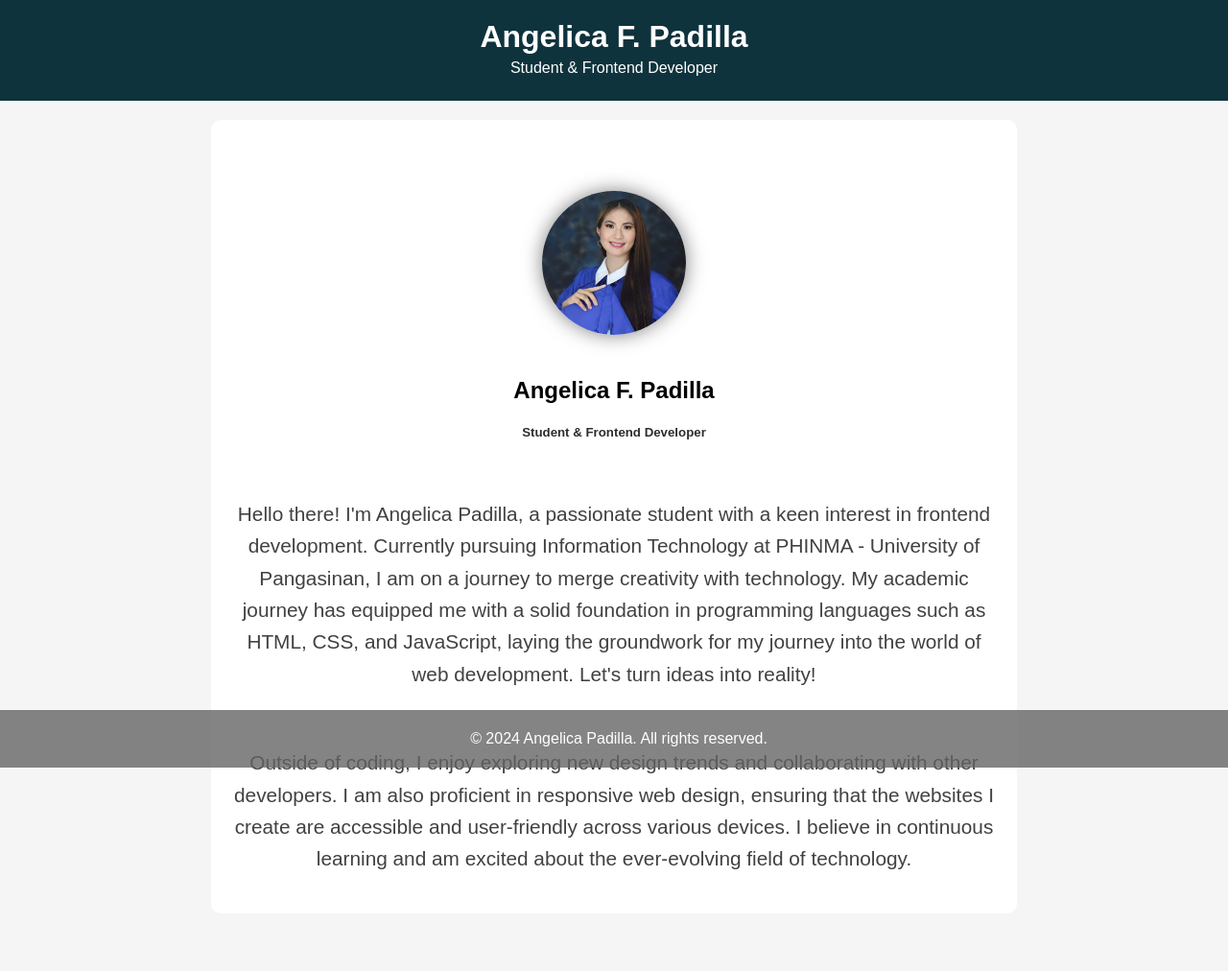
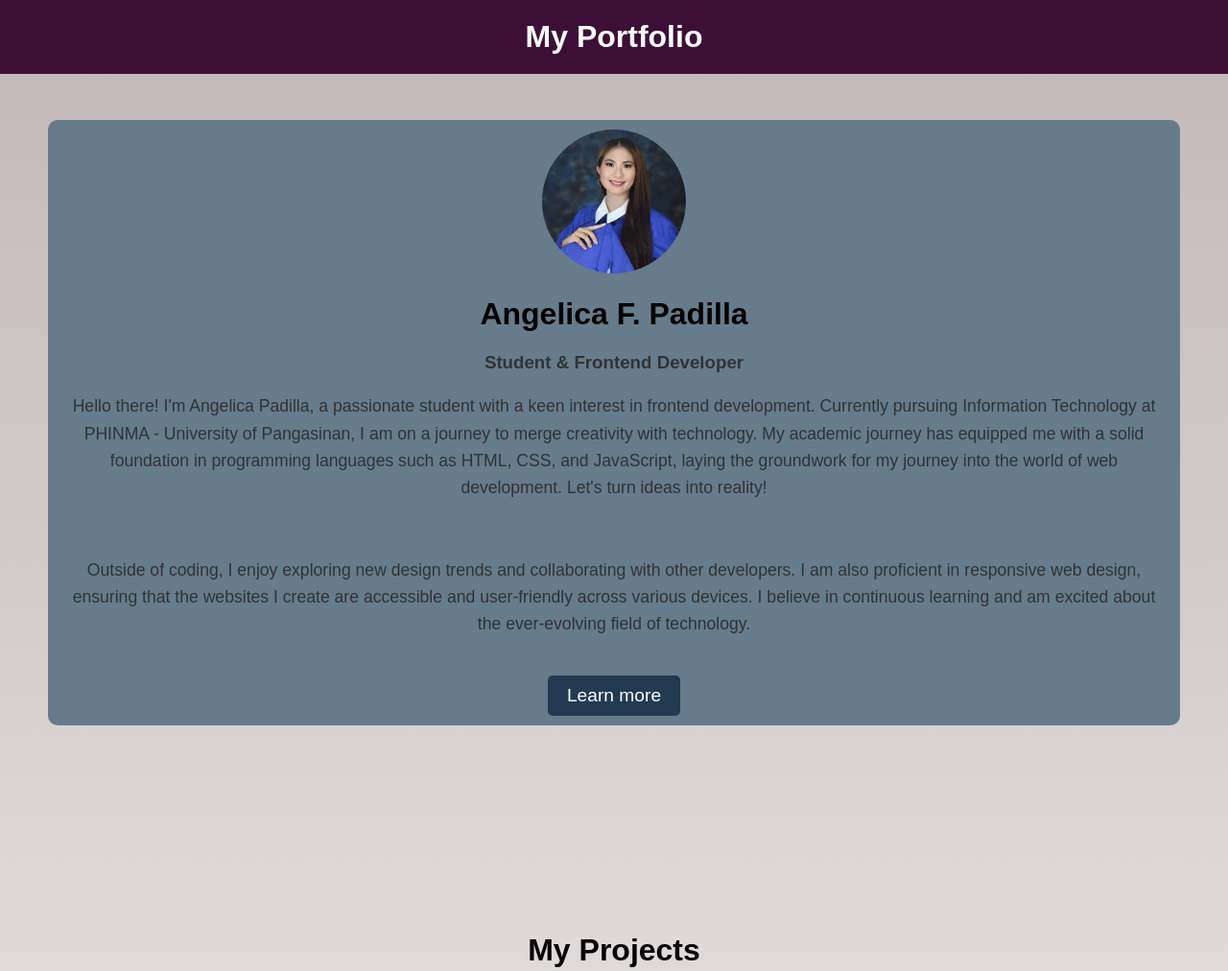
Before and after one commit to Angelicapadilla13/Angelica-Padilla-Quiz-Portfolio, a plain HTML site: page index.html in a window 1280 px wide. Shown: the top 1012 px of the page at 96% size. Drawn offline with Linux system fonts and the light colour scheme.

Commit message:
Add some code

```diff
--- a/index.html
+++ b/index.html
@@ -4,20 +4,20 @@
     <meta charset="UTF-8">
     <meta name="viewport" content="width=device-width, initial-scale=1.0">
     <link rel="stylesheet" href="styles.css">
-    <title>My Portfolio</title>
+    <title>Portfolio</title>
 </head>
 
 <body>
     <header>
-        <h1>Angelica F. Padilla</h1>
-        <p>Student & Frontend Developer</p>
+        <h1>My Portfolio</h1>
     </header>
 
-
-    <section id="about-me" class="about-section"><br><br><br>
-        <img src="Ange.jpg" alt="Your Name" width="150">
+  <br>
+    <div class="container">
+        <div class="intro-section">
+          <img class="profile-image" src="Ange.jpg" alt="Your Name">
           <h1>Angelica F. Padilla</h1>
-        <h5>Student & Frontend Developer</h5><br>
+          <h3>Student & Frontend Developer</h3>
           <p>Hello there! I'm Angelica Padilla, a passionate student with a keen interest in frontend development.
             Currently pursuing Information Technology at PHINMA - University of Pangasinan, I am on a journey to
             merge creativity with technology. My academic journey has equipped me with a solid foundation in
@@ -27,13 +27,15 @@
             with other developers. I am also proficient in responsive web design, ensuring that the websites I create
             are accessible and user-friendly across various devices. I believe in continuous learning and am excited
             about the ever-evolving field of technology.</p>
-          </section>
+            <a href="#container" class="cta-button">Learn more</a>
+        </div>
+      </div>
 
     <br><br><br><br>
     <br><br><br><br>
 
     <div class="container">
-      <h2>My Projects</h2>
+      <center><h1>My Projects</h1></center>
       <div class="project-section">
         <div class="project-item">
             <img class="project-image" src="Gy.jpg" alt="Project 5">
--- a/styles.css
+++ b/styles.css
@@ -2,11 +2,11 @@ body {
     font-family: 'Arial', sans-serif;
     margin: 0;
     padding: 0;
-    background-color: #f5f5f5;
+    background: linear-gradient(rgb(194, 183, 183), white);
     }
 
     header {
-    background-color: #0f333d;
+    background-color: #3d0f37;
     color: #fff;
     text-align: center;
     padding: 20px;
@@ -20,51 +20,55 @@ header p {
     margin: 5px 0;
     }
 
-section {
-    max-width: 800px;
-    margin: 20px auto;
-    padding: 20px;
+    .intro-section {
+    text-align: center;
+    padding: 10px 0;
+    background-color: #667c8b;
+    color: #fff;
+    border-radius: 10px;
+    margin: 10px;
     }
 
-footer {
-    background-color: #646464c9;
-    color: #fff;
-    text-align: center;
-    padding: 5px;
-    position: fixed;
-    bottom: 0;
-    width: 100%;
+    .profile-image {
+    width: 150px;
+    height: 150px;
+    border-radius: 50%;
+    object-fit: cover;
+    margin-bottom: 20px;
     }
 
-
-.about-section {
-    text-align: center;
-    background-color: #ffffff;
-    border-radius: 10px;
-    margin-top: 20px;
-  }
-
-  .about-section img {
-    max-width: 100%;
-    border-radius: 50%;
-    margin-bottom: 20px;
-    box-shadow: 0 0 20px rgba(0, 0, 0, 0.5);
-  }
-
-  .about-section h1 {
+    .intro-section h1 {
+    margin-top: 0;
     color: #000000;
     }
 
-  .about-section h5 {
-    color: #2d2d2d;
+    .intro-section h3 {
+    color: #333333;
     }
 
-  .about-section p {
-    font-size: 1.3em;
+    .intro-section p {
+    font-size: 1.1rem;
     line-height: 1.6;
-    color: #424141;
+    color: #323232;
+    margin: 20px;
     }
 
+    .cta-button {
+    display: inline-block;
+    padding: 10px 20px;
+    margin-top: 20px;
+    font-size: 1.2rem;
+    text-decoration: none;
+    color: #fff;
+    background-color: #223b53;
+    border-radius: 5px;
+    transition: background-color 0.3s ease-in-out;
+    }
+
+    .cta-button:hover {
+    background-color: #85c3fd;
+    color: #000000;
+    }
 
     .container {
     max-width: 1200px;
@@ -103,3 +107,36 @@ footer {
     h3 {
     margin-top: 0;
     }
+
+    footer {
+    background-color: #646464c9;
+    color: #fff;
+    text-align: center;
+    padding: 5px;
+    bottom: 0;
+    width: 100%;
+    }
+
+
+    @media screen and (max-width: 768px) {
+    .container {
+        padding: 10px;
+    }
+
+    .project-section {
+        grid-template-columns: 1fr;
+    }
+
+    .project-item {
+        width: 100%;
+    }
+
+    .intro-section {
+        padding: 10px;
+    }
+
+    .profile-image {
+        width: 100%;
+        height: auto;
+    }
+    }
```
Also changed, not shown: An.jpg (added). Lines whose indentation alone changed are shown as unchanged.
